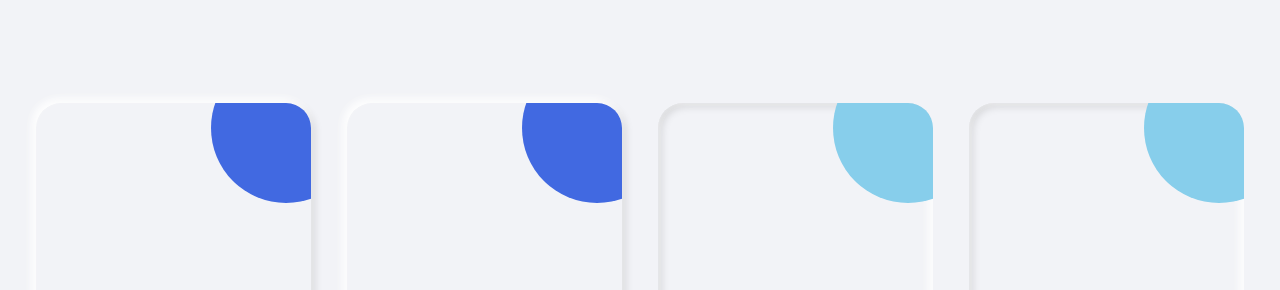
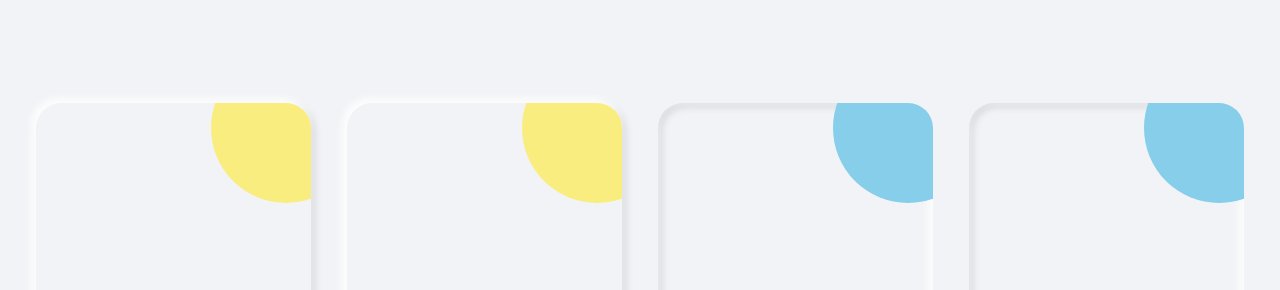
Before and after one commit to AmitSamui/designsRepo, a plain HTML site: page minimalistic elevated button/index.html in a window 1280 px wide. Shown: the part 72-362 px from the top of the page. Drawn offline with Linux system fonts and the light colour scheme.

Commit message:
Updated styling and animations

```diff
--- a/minimalistic elevated button/style.css
+++ b/minimalistic elevated button/style.css
@@ -44,7 +44,7 @@ body{
                  animation:  ease-in 1s infinite reverse both running animate;
                  animation-delay: 0.3s;
 }
-.button::before{
+/* .button::before{
     content: '';
     position: absolute;
     height: 150px;
@@ -78,7 +78,7 @@ body{
     opacity: 1;
     width: 1000px;
     height: 1000px;
-}
+} */
 .button a{
     text-align: center;
     text-decoration: none;
@@ -201,12 +201,13 @@ body{
     border-radius: 50%;
     top: -50px;
     right: -50px;
-    background-color: royalblue;
+    background-color: rgb(255 235 59 / 63%);
     transition: 0.3s ease-in-out;
 }
 .button-1:hover::before{
-    transform: translateX(-225px) translateY(400px);
-    opacity: 1;
+    transform: translateX(-200px) translateY(375px);
+    height: 200px;
+    width: 200px;
 }
 .button-1::after{
     content: '';
@@ -214,17 +215,27 @@ body{
     height: 300px;
     width: 300px;
     border-radius: 50%;
-    bottom: -50px;
-    left: -50px;
+    bottom: 100px;
+    left: -200px;
     transform: translateX(100px) translateY(200px);
-    opacity: 0;
-    background-color: skyblue;
+    background-color: #2196f3c7;
     transition: 0.3s ease-in-out;
 }
 .button-1:hover::after{
-    transform: translateX(0px) translateY(0);
-    opacity: 1;
+    transform: translateX(100px) translateY(0px);
     width: 1000px;
     height: 1000px;
+    animation: blur 0.3s ease-in forwards;
+}
 
+@keyframes blur{
+    /* 0%{
+        filter: blur(0px);
+    }
+    50%{
+        filter: blur(20px);
+    }
+    100%{
+        filter: blur(50px);
+    } */
 }
```
